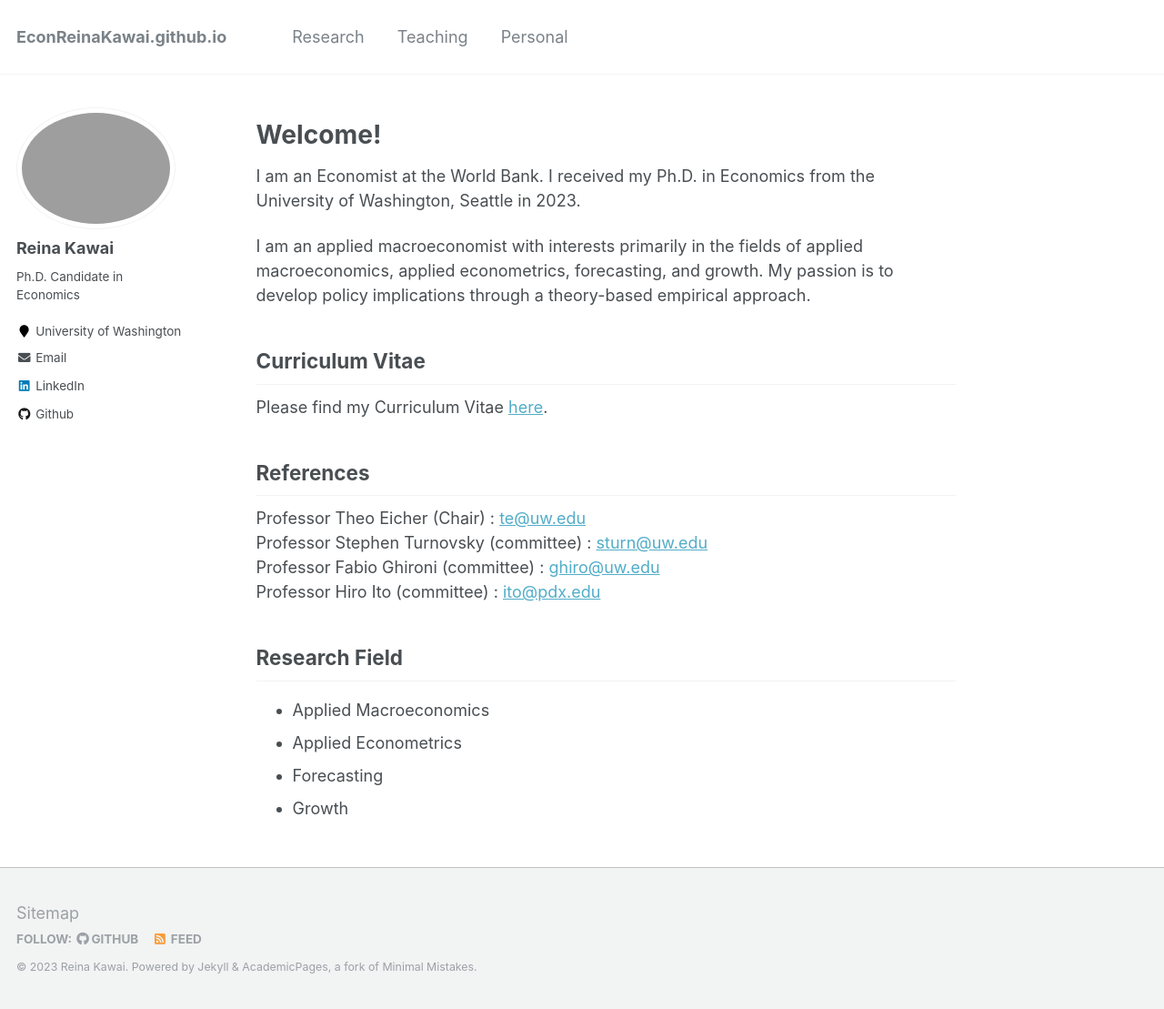
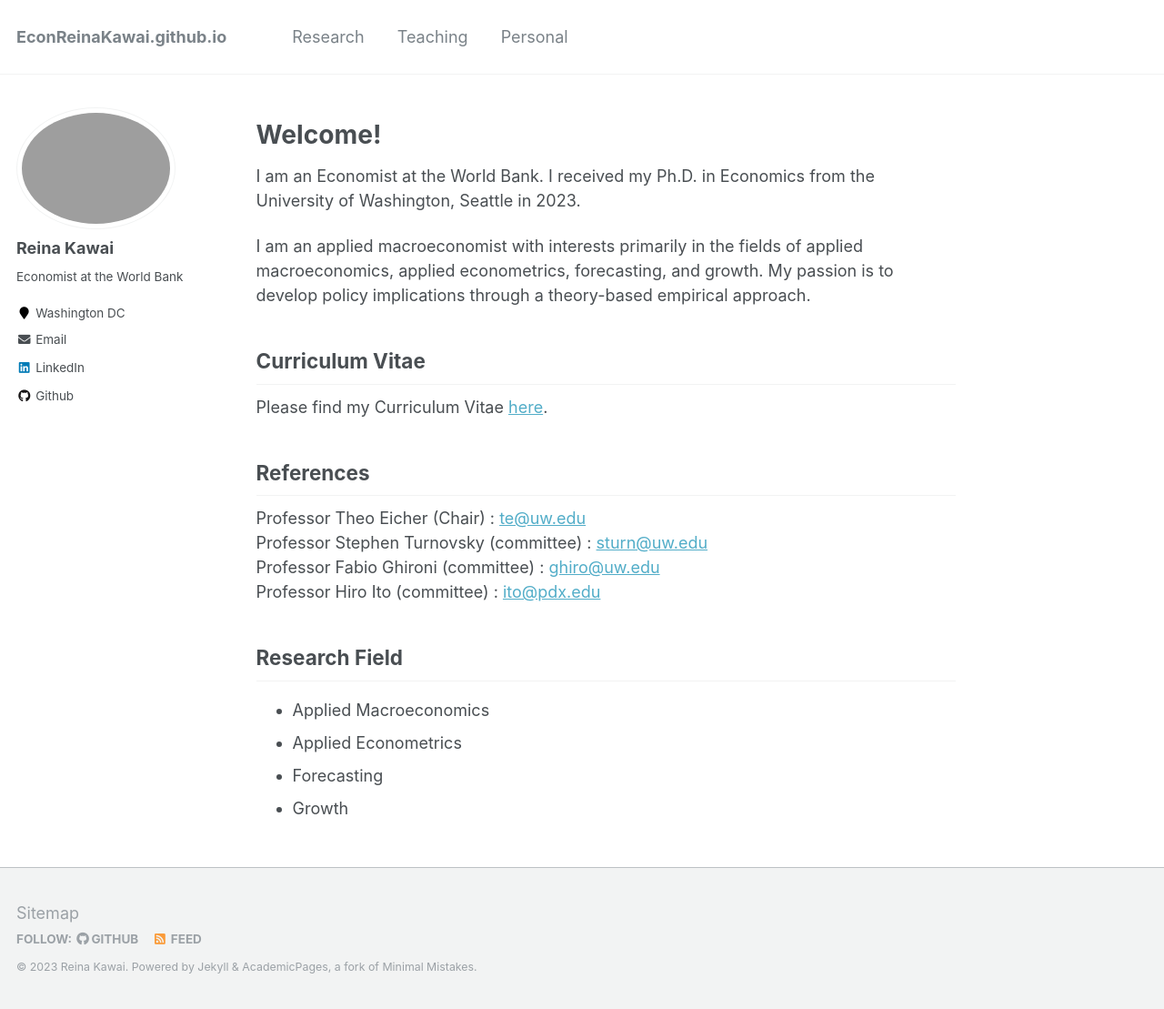
Before and after one commit to Reina-Kawai/Reina-Kawai.github.io, a Jekyll site: the page built from _pages/about.md, in a window 1280 px wide and 1109 px high. Shown: the whole window at 91% size. Built offline with Jekyll 4.4.1, drawn with Linux system fonts in a browser that asks for light colours.

Commit message:
Update _config.yml

```diff
--- a/_config.yml
+++ b/_config.yml
@@ -83,12 +83,12 @@ analytics:
 author:
   name             : "Reina Kawai"
   avatar           : "Website profile photo.jpg"       # "WebsiteDP-ReinaKawai.JPG"
-  bio              : "Ph.D. Candidate in Economics"
+  bio              : "Economist at the World Bank"
   #location         : "Seattle, WA"
-  employer         : "University of Washington"
+  employer         : "Washington DC"
   #pubmed           : "https://www.ncbi.nlm.nih.gov/pubmed/?term=john+snow"
   #googlescholar    : "http://yourfullgooglescholarurl.com"
-  email            : "rkawai7@uw.edu"
+  email            : "rkawai@worldbank.org"
   researchgate     :  # example: "https://www.researchgate.net/profile/yourprofile"
   uri              :
   bitbucket        :
```
